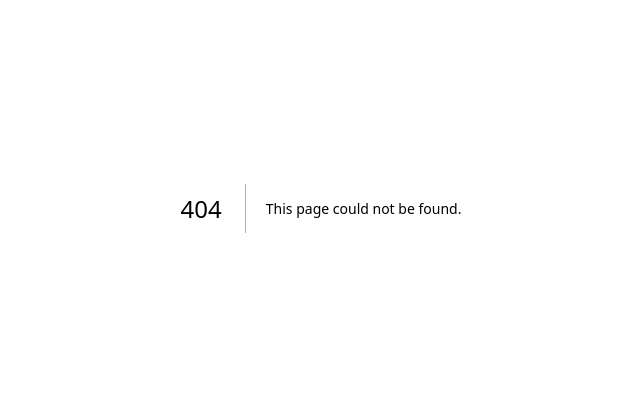
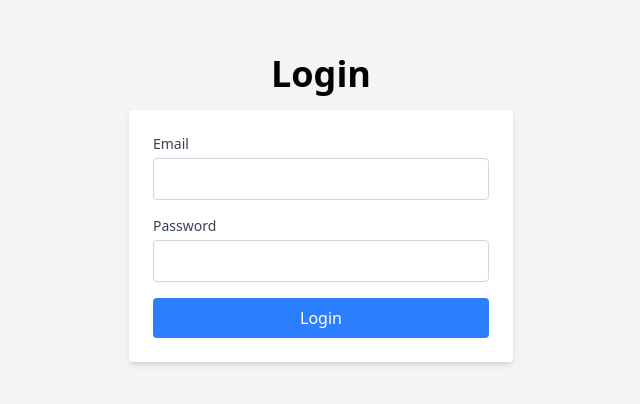
Before and after one commit to Gest-PI/web-frontend, a Next.js app: page /login in a window 1280 px wide. Before the commit this address had no page. Shown: the part 192-596 px from the top of the page, without its empty margins (319-959 px from the left). Built offline with nearby package versions, Linux system fonts and the light colour scheme.

Commit message:
Configuring redux structure and create a default login page

```diff
--- /dev/null
+++ b/src/app/(pages)/login/page.tsx
@@ -0,0 +1,46 @@
+"use client";
+const Login = () => {
+    return (
+        <div className="flex flex-col items-center justify-center h-screen bg-gray-100">
+            <h1 className="text-4xl font-bold mb-4">Login</h1>
+            <form className="bg-white p-6 rounded shadow-md w-96">
+                <div className="mb-4">
+                    <label
+                        htmlFor="email"
+                        className="block text-sm font-medium text-gray-700"
+                    >
+                        Email
+                    </label>
+                    <input
+                        type="email"
+                        id="email"
+                        className="mt-1 block w-full p-2 border border-gray-300 rounded focus:outline-none focus:ring focus:ring-blue-500"
+                        required
+                    />
+                </div>
+                <div className="mb-4">
+                    <label
+                        htmlFor="password"
+                        className="block text-sm font-medium text-gray-700"
+                    >
+                        Password
+                    </label>
+                    <input
+                        type="password"
+                        id="password"
+                        className="mt-1 block w-full p-2 border border-gray-300 rounded focus:outline-none focus:ring focus:ring-blue-500"
+                        required
+                    />
+                </div>
+                <button
+                    type="submit"
+                    className="w-full bg-blue-500 text-white py-2 rounded hover:bg-blue-600 transition duration-200"
+                >
+                    Login
+                </button>
+            </form>
+        </div>
+    );
+};
+
+export default Login;
--- a/src/app/layout.tsx
+++ b/src/app/layout.tsx
@@ -1,6 +1,7 @@
 import type { Metadata } from "next";
 import { Geist, Geist_Mono } from "next/font/google";
 import "./globals.css";
+import ReduxProvider from "@/redux/ReduxProvider";
 
 const geistSans = Geist({
     variable: "--font-geist-sans",
@@ -27,7 +28,7 @@ export default function RootLayout({
             <body
                 className={`${geistSans.variable} ${geistMono.variable} antialiased`}
             >
-                {children}
+                <ReduxProvider>{children}</ReduxProvider>
             </body>
         </html>
     );
--- a/src/app/page.tsx
+++ b/src/app/page.tsx
@@ -1,9 +1,8 @@
+"use client";
+import { redirect } from "next/navigation";
+
 const Home = () => {
-    return (
-        <div className="h-screen w-full flex justify-center items-center">
-            Website in development
-        </div>
-    );
+    redirect("/login");
 };
 
 export default Home;
--- /dev/null
+++ b/src/redux/ReduxProvider.tsx
@@ -0,0 +1,10 @@
+"use client";
+
+import { Provider } from "react-redux";
+import { store } from "./theme/theme.store";
+
+const ReduxProvider = ({ children }: { children: React.ReactNode }) => {
+    return <Provider store={store}>{children}</Provider>;
+};
+
+export default ReduxProvider;
--- /dev/null
+++ b/src/redux/theme/theme.slice.ts
@@ -0,0 +1,17 @@
+import { createSlice } from "@reduxjs/toolkit";
+
+export const themeSlice = createSlice({
+    name: "theme",
+    initialState: {
+        value: "light",
+    },
+    reducers: {
+        toggleTheme: (state) => {
+            state.value = state.value === "light" ? "dark" : "light";
+        },
+    },
+});
+
+
+
+export const { toggleTheme } = themeSlice.actions;
--- /dev/null
+++ b/src/redux/theme/theme.store.ts
@@ -0,0 +1,16 @@
+import { configureStore } from "@reduxjs/toolkit";
+import { themeSlice } from "./theme.slice";
+
+export type ThemeState = {
+    theme: {
+        value: "light" | "dark";
+    };
+};
+
+const store = configureStore({
+    reducer: {
+        theme: themeSlice.reducer,
+    },
+});
+
+export { store };
```
